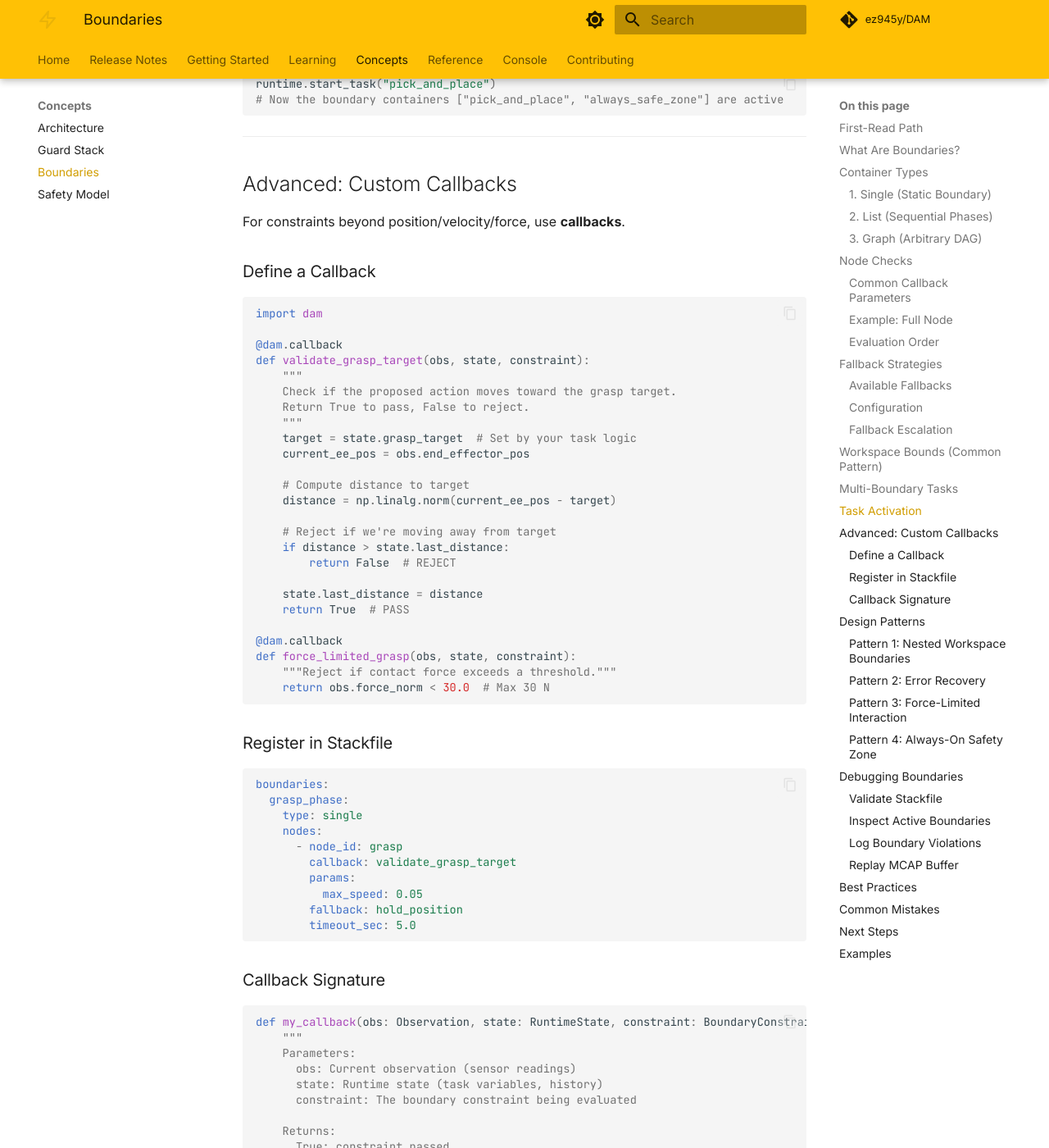
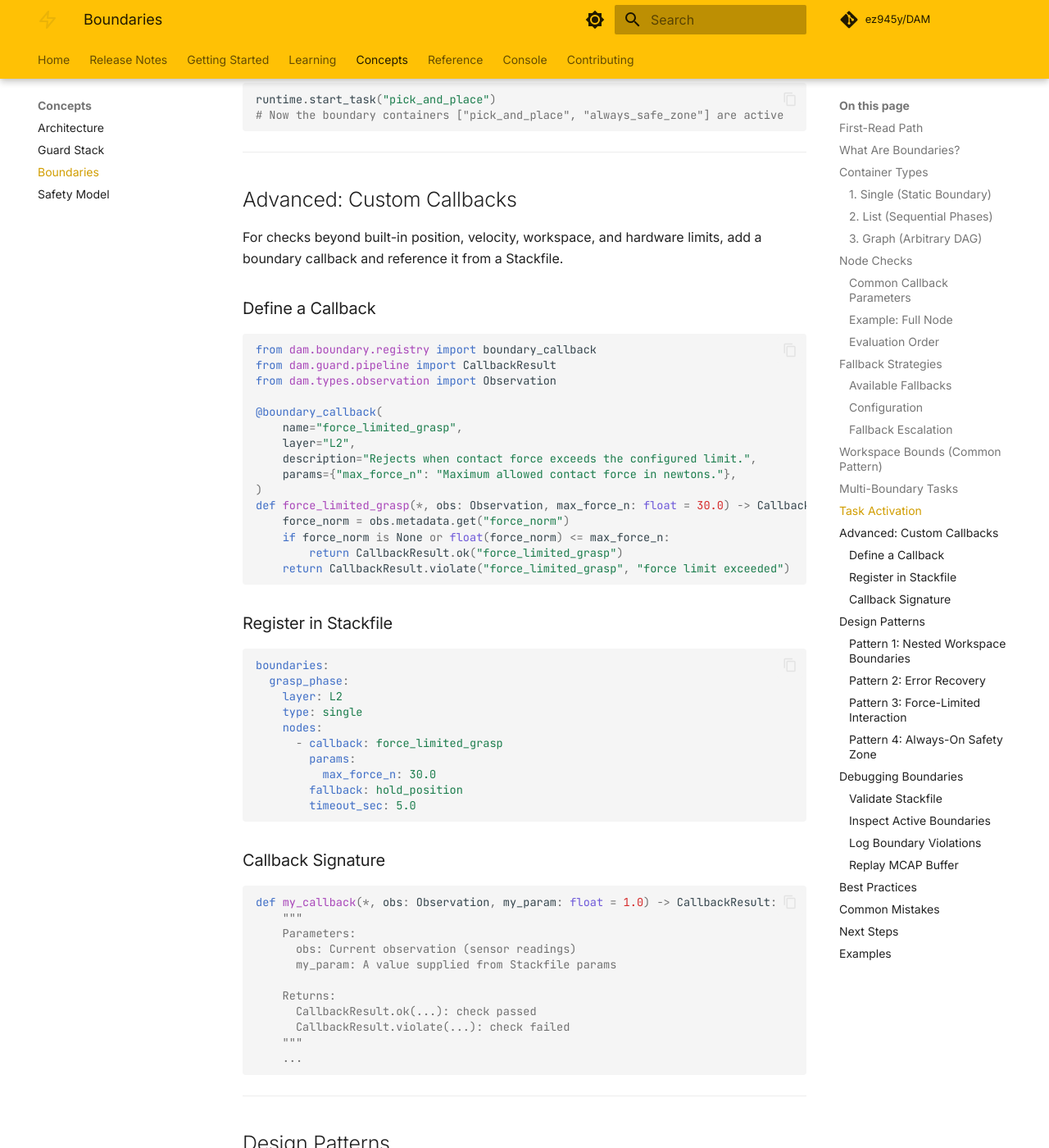
Before and after one commit to ez945y/DAM, an MkDocs documentation site: the page built from docs/concepts/boundaries.md, in a window 1280 px wide and 1400 px high, scrolled down 6840 px. Shown: the whole window at 82% size. Built offline with MkDocs 1.6.1 and Material for MkDocs 9.7.7, drawn with Linux system fonts in a browser that asks for light colours; comment, search, counter and statistics services are not loaded; some of the changed text lies outside the part shown.

Commit message:
feat: refocus boundary concept docs

````diff
--- a/docs/concepts/boundaries.md
+++ b/docs/concepts/boundaries.md
@@ -225,7 +225,7 @@
       - callback: task_workspace_bounds
         params:
           bounds: [[-0.35, 0.35], [-0.05, 0.45], [0.01, 0.40]]
-        fallback: hold_position      # Hold if constraint violated
+        fallback: hold_position      # Hold if the node violates
 
       - callback: task_workspace_bounds
         params:
@@ -253,16 +253,17 @@
 
 ## Workspace Bounds (Common Pattern)
 
-The most common constraint type is **workspace bounds** — define a 3D box the end-effector cannot leave.
+The most common boundary is **workspace bounds**: a 3D box the end-effector should stay inside.
 
 ```yaml
 boundaries:
   table_workspace:
+    layer: L1
     type: single
     nodes:
-      - node_id: on_table
-        constraint:
-          # Workspace is 70 cm wide, 50 cm deep, 40 cm tall
+      - callback: workspace
+        params:
+          # Workspace is 70 cm wide, 50 cm deep, 40 cm tall.
           bounds:
             - [-0.35, 0.35]        # x: ±35 cm
             - [-0.05, 0.45]        # y: 5–45 cm
@@ -273,7 +274,7 @@
 **How bounds are checked:**
 1. Compute end-effector position via forward kinematics
 2. Check if position is inside `[x_min..x_max, y_min..y_max, z_min..z_max]`
-3. If outside → REJECT
+3. If outside, the selected layer responds: L1 can halt or clamp, while L2 rejects the task action.
 
 **Coordinate system:** Relative to the robot base (usually the mount point).
 
@@ -323,36 +324,27 @@
 
 ## Advanced: Custom Callbacks
 
-For constraints beyond position/velocity/force, use **callbacks**.
+For checks beyond built-in position, velocity, workspace, and hardware limits,
+add a boundary callback and reference it from a Stackfile.
 
 ### Define a Callback
 
 ```python
-import dam
+from dam.boundary.registry import boundary_callback
+from dam.guard.pipeline import CallbackResult
+from dam.types.observation import Observation
 
-@dam.callback
-def validate_grasp_target(obs, state, constraint):
-    """
-    Check if the proposed action moves toward the grasp target.
-    Return True to pass, False to reject.
-    """
-    target = state.grasp_target  # Set by your task logic
-    current_ee_pos = obs.end_effector_pos
-
-    # Compute distance to target
-    distance = np.linalg.norm(current_ee_pos - target)
-
-    # Reject if we're moving away from target
-    if distance > state.last_distance:
-        return False  # REJECT
-
-    state.last_distance = distance
-    return True  # PASS
-
-@dam.callback
-def force_limited_grasp(obs, state, constraint):
-    """Reject if contact force exceeds a threshold."""
-    return obs.force_norm < 30.0  # Max 30 N
+@boundary_callback(
+    name="force_limited_grasp",
+    layer="L2",
+    description="Rejects when contact force exceeds the configured limit.",
+    params={"max_force_n": "Maximum allowed contact force in newtons."},
+)
+def force_limited_grasp(*, obs: Observation, max_force_n: float = 30.0) -> CallbackResult:
+    force_norm = obs.metadata.get("force_norm")
+    if force_norm is None or float(force_norm) <= max_force_n:
+        return CallbackResult.ok("force_limited_grasp")
+    return CallbackResult.violate("force_limited_grasp", "force limit exceeded")
 ```
 
 ### Register in Stackfile
@@ -360,12 +352,12 @@
 ```yaml
 boundaries:
   grasp_phase:
+    layer: L2
     type: single
     nodes:
-      - node_id: grasp
-        callback: validate_grasp_target
+      - callback: force_limited_grasp
         params:
-          max_speed: 0.05
+          max_force_n: 30.0
         fallback: hold_position
         timeout_sec: 5.0
 ```
@@ -373,16 +365,15 @@
 ### Callback Signature
 
 ```python
-def my_callback(obs: Observation, state: RuntimeState, constraint: BoundaryConstraint) -> bool:
+def my_callback(*, obs: Observation, my_param: float = 1.0) -> CallbackResult:
     """
     Parameters:
       obs: Current observation (sensor readings)
-      state: Runtime state (task variables, history)
-      constraint: The boundary constraint being evaluated
+      my_param: A value supplied from Stackfile params
 
     Returns:
-      True: constraint passed
-      False: constraint failed (action will be rejected)
+      CallbackResult.ok(...): check passed
+      CallbackResult.violate(...): check failed
     """
     ...
 ```
@@ -398,27 +389,25 @@
 ```yaml
 boundaries:
   pick_and_place:
+    layer: L2
     type: list
     nodes:
       # Phase 1: Conservative approach
-      - node_id: safe_approach
-        constraint:
+      - callback: task_workspace_bounds
+        params:
           bounds: [[-0.2, 0.2], [0.1, 0.3], [0.0, 0.2]]
-          max_speed: 0.1
         timeout_sec: 10.0
 
       # Phase 2: Tighter bound for precision
-      - node_id: precision_grasp
-        constraint:
+      - callback: task_workspace_bounds
+        params:
           bounds: [[-0.05, 0.05], [0.15, 0.25], [0.0, 0.1]]
-          max_speed: 0.01
         timeout_sec: 5.0
 
       # Phase 3: Lift phase (larger space)
-      - node_id: lift
-        constraint:
+      - callback: task_workspace_bounds
+        params:
           bounds: [[-0.3, 0.3], [0.05, 0.45], [0.0, 0.5]]
-          max_speed: 0.1
         timeout_sec: 10.0
 ```
 
@@ -429,16 +418,20 @@
 ```yaml
 boundaries:
   main_task:
+    layer: L2
     type: list
     nodes:
-      - node_id: normal_reach
-        fallback: safe_retreat
+      - callback: task_workspace_bounds
+        params:
+          bounds: [[-0.35, 0.35], [-0.05, 0.45], [0.01, 0.40]]
+        fallback: retreat
 
   error_recovery:
+    layer: L2
     type: single
     nodes:
-      - node_id: recover
-        constraint:
+      - callback: task_joint_speed_limit
+        params:
           max_speed: 0.05
         fallback: hold_position
 
@@ -454,13 +447,12 @@
 ```yaml
 boundaries:
   soft_assembly:
+    layer: L2
     type: single
     nodes:
-      - node_id: insert
-        callback: check_insertion_progress
+      - callback: force_limited_grasp
         params:
           max_force_n: 10.0        # Max 10 N contact force
-          max_speed: 0.01          # Very slow
         fallback: hold_position
         timeout_sec: 30.0
 ```
@@ -472,10 +464,11 @@
 ```yaml
 boundaries:
   global_safety:
+    layer: L1
     type: single
     nodes:
-      - node_id: safe_space
-        constraint:
+      - callback: workspace
+        params:
           bounds: [[-0.5, 0.5], [-0.2, 0.6], [-0.1, 1.5]]
         fallback: emergency_stop
 
````
Also changed, not shown: docs/quick-stack.md (+5 -40 lines), 1 other file.
